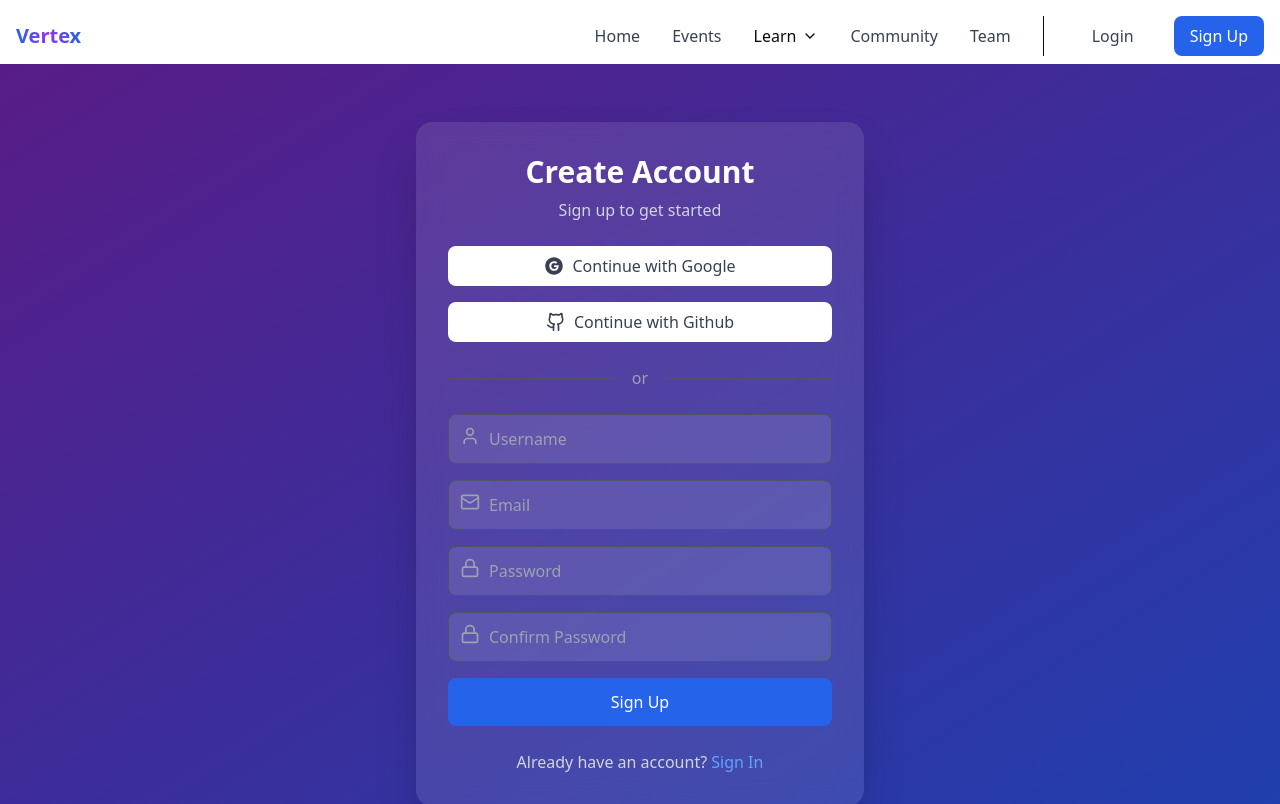
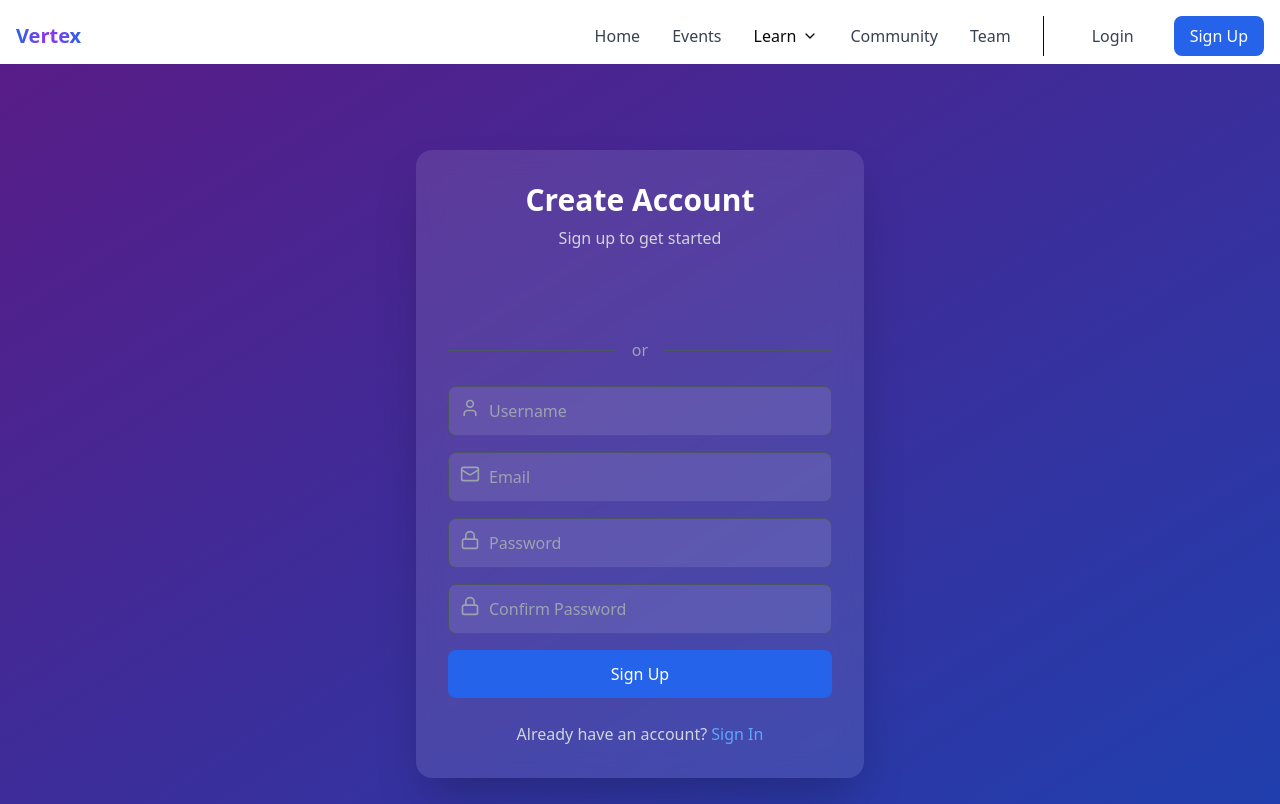
Before and after one commit to VertexInnovation/portfolio-website, a React (Vite) app: page /signup in a window 1280 px wide. Shown: the top 804 px of the page. Built offline with nearby package versions, Linux system fonts and the light colour scheme.

Commit message:
Google Sign up functionality in SignUp page is Done

```diff
--- a/package.json
+++ b/package.json
@@ -25,6 +25,7 @@
     "clsx": "^2.1.1",
     "firebase": "^11.3.1",
     "framer-motion": "^12.4.5",
+    "jwt-decode": "^4.0.0",
     "lucide-react": "^0.474.0",
     "motion": "^12.4.5",
     "react": "^18.3.1",
@@ -39,6 +40,7 @@
   "devDependencies": {
     "@eslint/js": "^9.17.0",
     "@tailwindcss/postcss": "^4.0.4",
+    "@types/jwt-decode": "^3.1.0",
     "@types/react": "^18.3.18",
     "@types/react-dom": "^18.3.5",
     "@vitejs/plugin-react": "^4.3.4",
--- a/src/components/Sign/SignUp.tsx
+++ b/src/components/Sign/SignUp.tsx
@@ -1,7 +1,9 @@
 import { useState, ChangeEvent, FormEvent } from 'react';
 import { Link } from 'react-router-dom';
-import { Mail, Lock, User, Github, } from 'lucide-react';
-import { AiFillGoogleCircle } from 'react-icons/ai';
+import { Mail, Lock, User, Github } from 'lucide-react';
+import { GoogleLogin } from '@react-oauth/google';
+import { jwtDecode } from 'jwt-decode';
+
 
 const SignUp = () => {
   const [isSignUp, setIsSignUp] = useState(true);
@@ -25,14 +27,14 @@ const SignUp = () => {
     console.log('Form submitted:', formData);
   };
 
-  const SocialButton = ({ icon: Icon, label }: { icon: React.ElementType; label: string }) => (
-    <button
-      className="flex items-center justify-center w-full gap-2 px-4 py-2 mb-3 text-gray-700 transition-all duration-300 bg-white rounded-lg hover:bg-gray-50 hover:shadow-md"
-    >
-      <Icon size={20} />
-      <span>Continue with {label}</span>
-    </button>
-  );
+  const handleGoogleSuccess = (credentialResponse: any) => {
+    const decoded = jwtDecode(credentialResponse.credential);
+    console.log("Google User:", decoded);
+  };
+
+  const handleGoogleFailure = () => {
+    console.error('Google Sign-In Failed');
+  };
 
   return (
     <div className="flex items-center justify-center min-h-screen bg-gradient-to-br from-purple-900 via-blue-900 to-blue-800">
@@ -47,8 +49,10 @@ const SignUp = () => {
         </div>
 
         <div className="space-y-4">
-        <SocialButton icon={AiFillGoogleCircle} label="Google" />
-          <SocialButton icon={Github} label="Github" />
+          <GoogleLogin
+            onSuccess={handleGoogleSuccess}
+            onError={handleGoogleFailure}
+          />
         </div>
 
         <div className="flex items-center gap-4">
```
Also changed, not shown: 1 other file (tests, documents, lock files or other folders).
